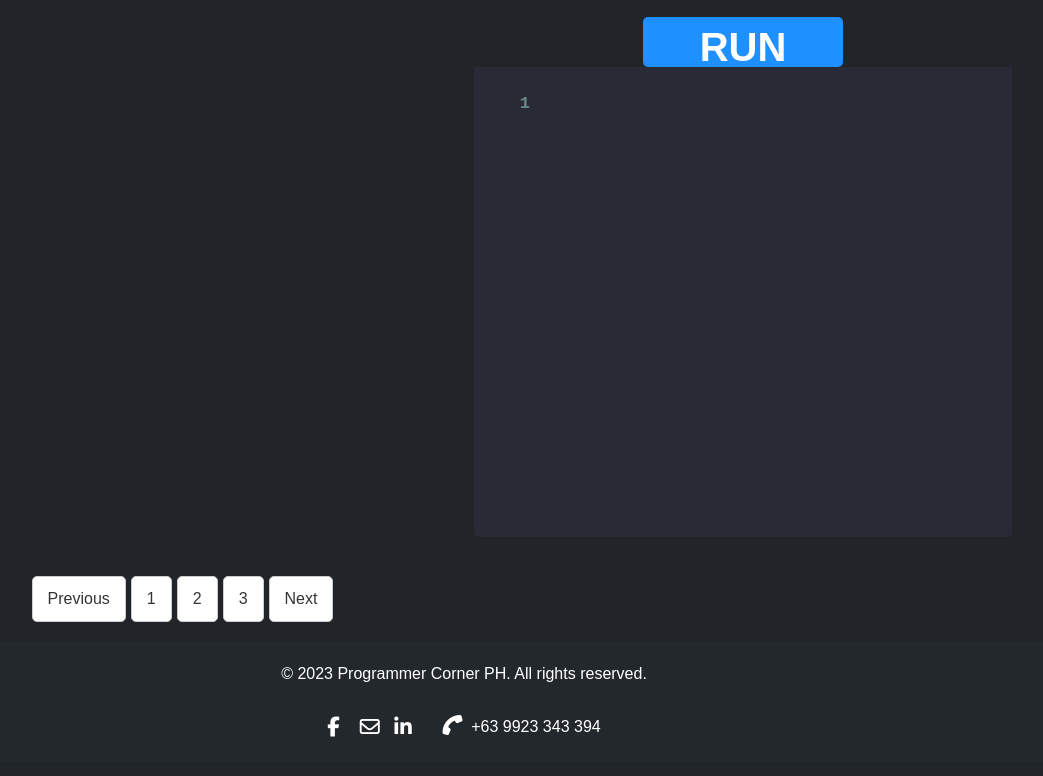
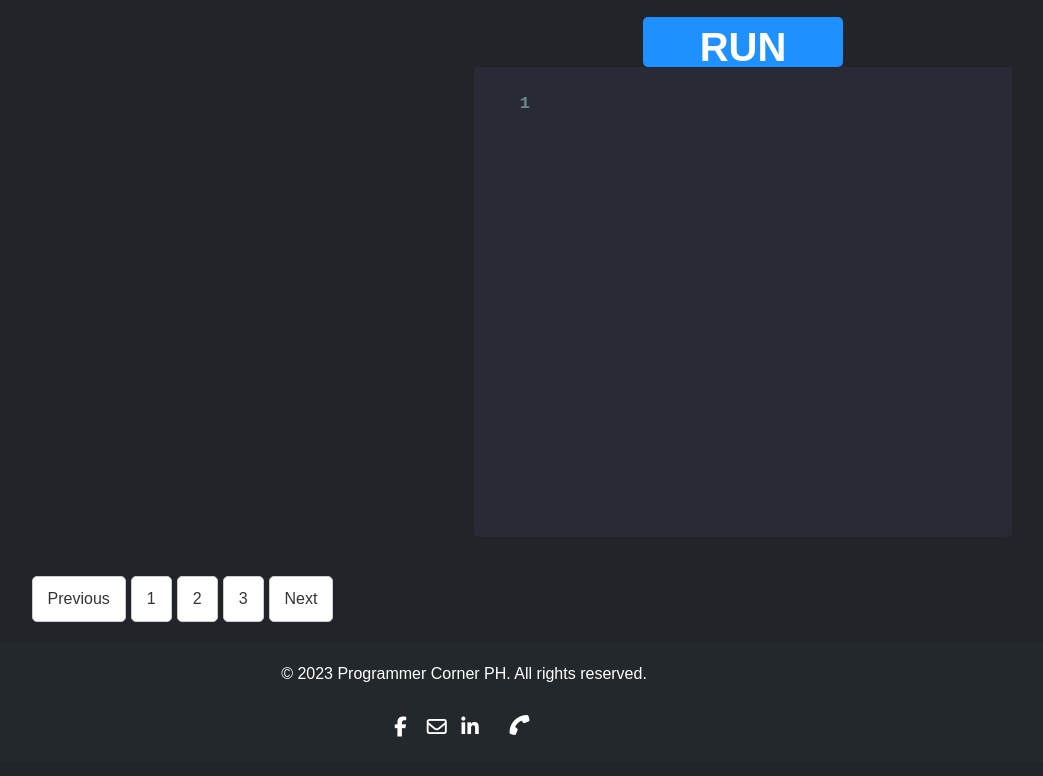
Before and after one commit to codeace110/progcornerEditor, a website: page public/index.html in a window 1280 px wide. Shown: the part 612-1388 px from the top of the page, without its empty margins (176-1219 px from the left). Drawn offline with nearby package versions, Linux system fonts and the light colour scheme; no server answers.

Commit message:
brain hurts

```diff
--- a/public/code.js
+++ b/public/code.js
@@ -49,6 +49,10 @@ function runCode() {
   // Restore console.log()
   console.log = oldLog;
 }
+
+
+
+
 var editor = CodeMirror.fromTextArea(document.getElementById("editor"), {
   lineNumbers: true,
   matchBrackets: true,
--- a/public/index.html
+++ b/public/index.html
@@ -81,7 +81,7 @@
             <div class="col">
                 <div class="output-container">
                     <div id="output-container">Output will Display here!</div>
-                    <iframe id="output-iframe" style="display: none;">Output will Display here!</iframe>
+
 
                 </div>
                 <div class="container text-center">
@@ -108,7 +108,7 @@
                         class="fab fa-facebook-f"></i></a>
                 <p href="mailto:jomarneri16@gmail.com"><i class="far fa-envelope"></i></a>
                     <a href="#"><i class="fab fa-linkedin-in"></i></a>
-                <p><i class="fas fa-phone"></i> +63 9923 343 394
+                <p><i class="fas fa-phone"></i>
                 </p>
             </div>
         </div>
```
